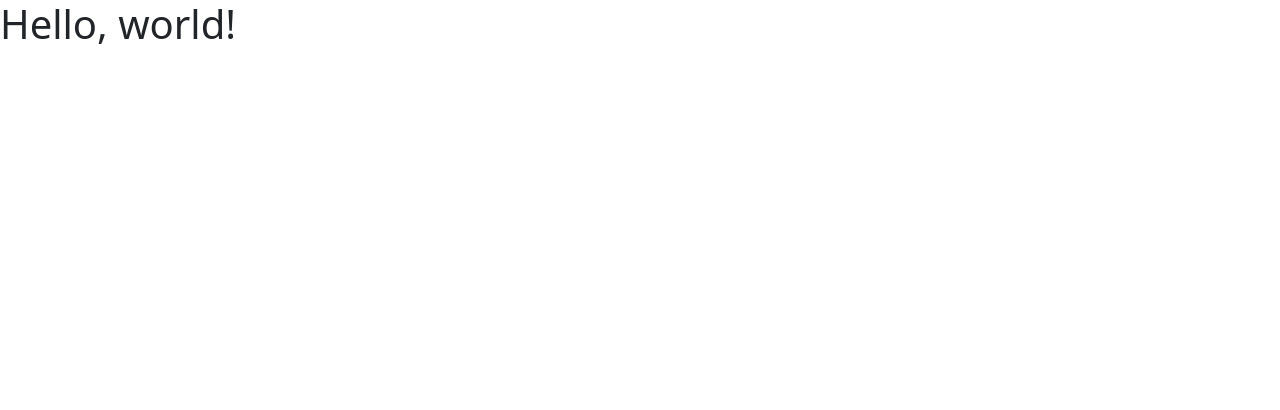
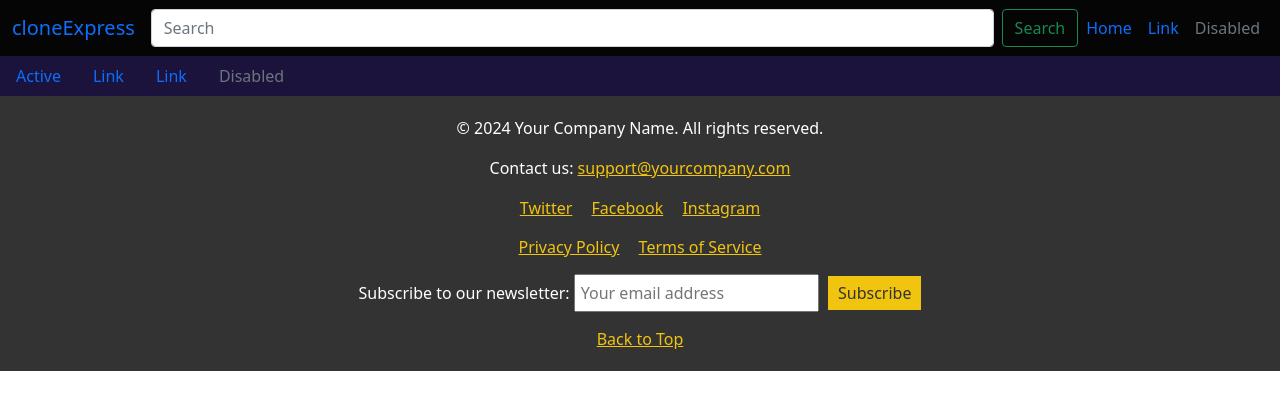
Before and after one commit to eXquilla98/django_marketapp, a Django app: page / in a window 1280 px wide. Shown: the top 410 px of the page. Run offline with Django 5.2, Linux system fonts and the light colour scheme.

Commit message:
did some changes to frontend-currently definning models(need better front end design)

```diff
--- /dev/null
+++ b/serverstart/myapp/static/market/css/style.css
@@ -0,0 +1,3 @@
+nav a {
+    color: white;
+  }
--- a/serverstart/myapp/templates/market/index.html
+++ b/serverstart/myapp/templates/market/index.html
@@ -8,20 +8,81 @@
     <!-- Bootstrap CSS -->
     <link href="https://cdn.jsdelivr.net/npm/bootstrap@5.0.2/dist/css/bootstrap.min.css" rel="stylesheet" integrity="sha384-EVSTQN3/azprG1Anm3QDgpJLIm9Nao0Yz1ztcQTwFspd3yD65VohhpuuCOmLASjC" crossorigin="anonymous">
 
-    <title>Lofty_collection|home</title>
+    <title>cloneExpress|home</title>
   </head>
   <body>
-    <h1>Hello, world!</h1>
+   <script src="https://cdn.jsdelivr.net/npm/bootstrap@5.0.2/dist/js/bootstrap.bundle.min.js" integrity="sha384-MrcW6ZMFYlzcLA8Nl+NtUVF0sA7MsXsP1UyJoMp4YLEuNSfAP+JcXn/tWtIaxVXM" crossorigin="anonymous"></script>
+    <nav class="navbar navbar-expand-lg bg-body-tertiary"style="background-color: #050505; ">
+      <div class="container-fluid">
+        <button class="navbar-toggler" type="button" data-bs-toggle="collapse" data-bs-target="#navbarTogglerDemo01" aria-controls="navbarTogglerDemo01" aria-expanded="false" aria-label="Toggle navigation">
+          <span class="navbar-toggler-icon"></span>
+        </button>
+        <div class="collapse navbar-collapse" id="navbarTogglerDemo01">
+          <a class="navbar-brand" href="#">cloneExpress</a>
+          <form class="d-flex" role="search"></form>
+            <input class="form-control me-2" type="search" placeholder="Search" aria-label="Search">
+            <button class="btn btn-outline-success" type="submit">Search</button>
+          </form>
+          <ul class="navbar-nav me-auto mb-2 mb-lg-0">
+            <li class="nav-item">
+              <a class="nav-link active" aria-current="page" href="#">Home</a>
+            </li>
+            <li class="nav-item">
+              <a class="nav-link" href="#">Link</a>
+            </li>
+            <li class="nav-item">
+              <a class="nav-link disabled" aria-disabled="true">Disabled</a>
+            </li>
+          </ul>
 
-    <!-- Optional JavaScript; choose one of the two! -->
+        </div>
+      </div>
+    </nav>
 
-    <!-- Option 1: Bootstrap Bundle with Popper -->
-    <script src="https://cdn.jsdelivr.net/npm/bootstrap@5.0.2/dist/js/bootstrap.bundle.min.js" integrity="sha384-MrcW6ZMFYlzcLA8Nl+NtUVF0sA7MsXsP1UyJoMp4YLEuNSfAP+JcXn/tWtIaxVXM" crossorigin="anonymous"></script>
+    <nav class="nav"style="background-color: #1b133b;">
+      <a class="nav-link active" aria-current="page" href="#">Active</a>
+      <a class="nav-link" href="#">Link</a>
+      <a class="nav-link" href="#">Link</a>
+      <a class="nav-link disabled" aria-disabled="true">Disabled</a>
+    </nav>
 
-    <!-- Option 2: Separate Popper and Bootstrap JS -->
-    <!--
-    <script src="https://cdn.jsdelivr.net/npm/@popperjs/core@2.9.2/dist/umd/popper.min.js" integrity="sha384-IQsoLXl5PILFhosVNubq5LC7Qb9DXgDA9i+tQ8Zj3iwWAwPtgFTxbJ8NT4GN1R8p" crossorigin="anonymous"></script>
-    <script src="https://cdn.jsdelivr.net/npm/bootstrap@5.0.2/dist/js/bootstrap.min.js" integrity="sha384-cVKIPhGWiC2Al4u+LWgxfKTRIcfu0JTxR+EQDz/bgldoEyl4H0zUF0QKbrJ0EcQF" crossorigin="anonymous"></script>
-    -->
+
+
+
+
+    <!--footer-->
+    <footer style="background-color: #333; color: white; padding: 20px 0; text-align: center;">
+      <div style="margin-bottom: 15px;">
+        <p>&copy; 2024 Your Company Name. All rights reserved.</p>
+        <p>Contact us: <a href="mailto:support@yourcompany.com" style="color: #f1c40f;">support@yourcompany.com</a></p>
+      </div>
+
+      <div style="margin-bottom: 15px;">
+        <a href="https://twitter.com/yourprofile" style="color: #f1c40f; margin-right: 15px;">Twitter</a>
+        <a href="https://facebook.com/yourprofile" style="color: #f1c40f; margin-right: 15px;">Facebook</a>
+        <a href="https://instagram.com/yourprofile" style="color: #f1c40f;">Instagram</a>
+      </div>
+
+      <div style="margin-bottom: 15px;">
+        <a href="/privacy-policy" style="color: #f1c40f; margin-right: 15px;">Privacy Policy</a>
+        <a href="/terms-of-service" style="color: #f1c40f;">Terms of Service</a>
+      </div>
+
+      <div style="margin-bottom: 15px;">
+        <form>
+          <label for="email" style="color: white;">Subscribe to our newsletter:</label>
+          <input type="email" id="email" name="email" placeholder="Your email address" style="padding: 5px; margin-right: 5px;">
+          <button type="submit" style="padding: 5px 10px; background-color: #f1c40f; color: #333; border: none; cursor: pointer;">Subscribe</button>
+        </form>
+      </div>
+
+      <div>
+        <a href="#top" style="color: #f1c40f;">Back to Top</a>
+      </div>
+    </footer>
+
+
+
+
   </body>
 </html>
```
